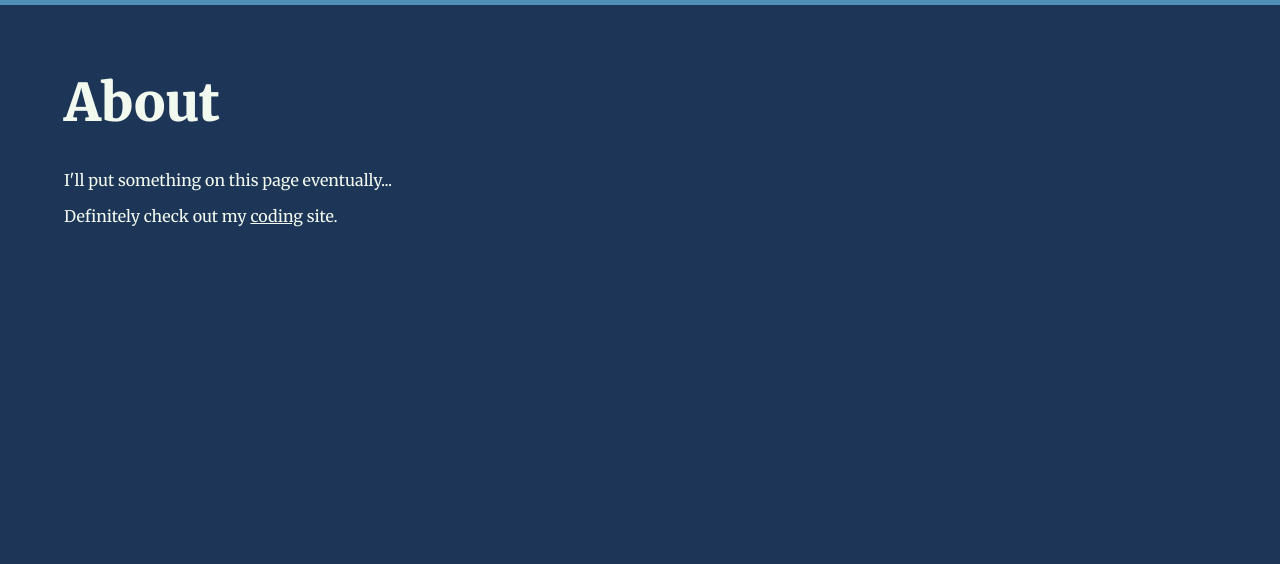
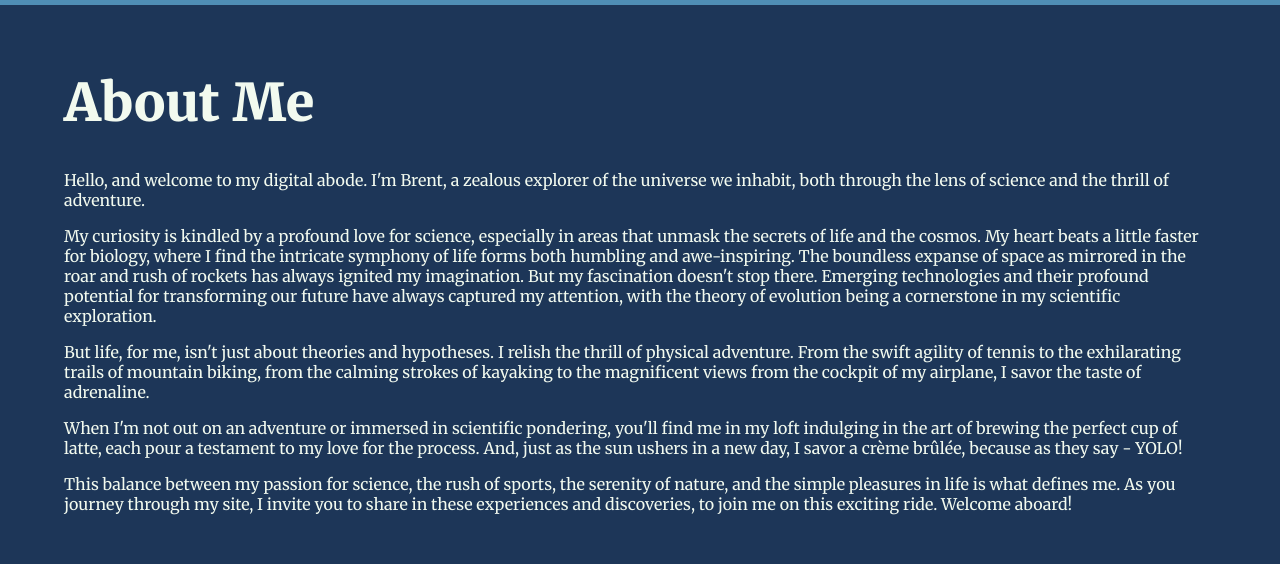
Before and after one commit to brentdanley/brentdanley_svelte, a SvelteKit app: page /about in a window 1280 px wide. Shown: the part 136-700 px from the top of the page. Built offline with nearby package versions, Linux system fonts and the light colour scheme.

Commit message:
Add content to About page

```diff
--- a/src/routes/about/+page.svelte
+++ b/src/routes/about/+page.svelte
@@ -2,8 +2,39 @@
 	let name = 'Brent';
 </script>
 
-<h1>About</h1>
+<h1>About Me</h1>
 
-<p>I'll put something on this page eventually...</p>
+<p>
+	Hello, and welcome to my digital abode. I'm {name}, a zealous explorer of the universe we inhabit,
+	both through the lens of science and the thrill of adventure.
+</p>
 
-<p>Definitely check out my <a href="https://brentdanley.codes">coding</a> site.</p>
+<p>
+	My curiosity is kindled by a profound love for science, especially in areas that unmask the
+	secrets of life and the cosmos. My heart beats a little faster for biology, where I find the
+	intricate symphony of life forms both humbling and awe-inspiring. The boundless expanse of space
+	as mirrored in the roar and rush of rockets has always ignited my imagination. But my fascination
+	doesn't stop there. Emerging technologies and their profound potential for transforming our future
+	have always captured my attention, with the theory of evolution being a cornerstone in my
+	scientific exploration.
+</p>
+
+<p>
+	But life, for me, isn't just about theories and hypotheses. I relish the thrill of physical
+	adventure. From the swift agility of tennis to the exhilarating trails of mountain biking, from
+	the calming strokes of kayaking to the magnificent views from the cockpit of my airplane, I savor
+	the taste of adrenaline.
+</p>
+
+<p>
+	When I'm not out on an adventure or immersed in scientific pondering, you'll find me in my loft
+	indulging in the art of brewing the perfect cup of latte, each pour a testament to my love for the
+	process. And, just as the sun ushers in a new day, I savor a crème brûlée, because as they say -
+	YOLO!
+</p>
+
+<p>
+	This balance between my passion for science, the rush of sports, the serenity of nature, and the
+	simple pleasures in life is what defines me. As you journey through my site, I invite you to share
+	in these experiences and discoveries, to join me on this exciting ride. Welcome aboard!
+</p>
```
